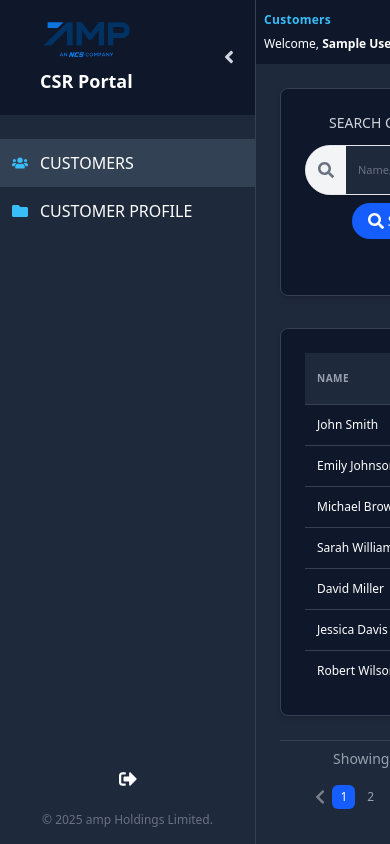
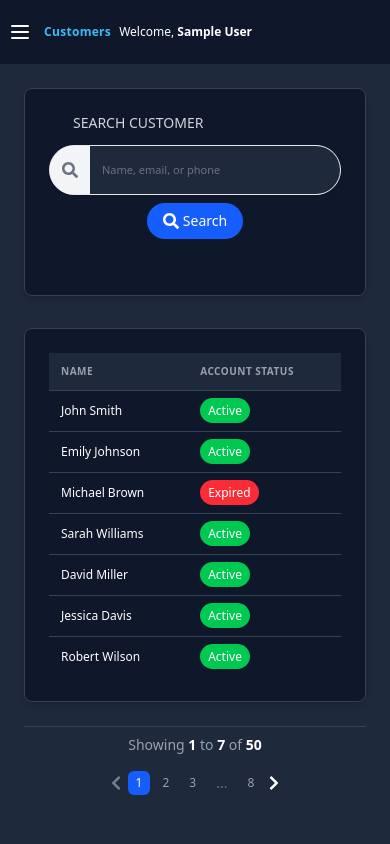
Before and after one commit to kingdomb/csr-portal-frontend, a React (Vite) app: page /customers in a window 390 px wide. Built offline with nearby package versions, Linux system fonts and the light colour scheme; sample sign-in values are in the browser's storage.

Commit message:
Enhance mobile sidebar behavior
• Sidebar auto-collapses on mobile when an item is clicked

• Clicking outside the sidebar on mobile also collapses it

• Improves drawer UX for small screens

• Preserves existing behavior for large screens

```diff
--- a/src/components/layout/Sidebar.jsx
+++ b/src/components/layout/Sidebar.jsx
@@ -33,12 +33,19 @@ const Sidebar = () => {
     setSelectedSubscription,
   } = useCustomerModals();
 
-  const [isCollapsed, setIsCollapsed] = useState(false);
+  const [isCollapsed, setIsCollapsed] = useState(() => {
+    if (typeof window !== 'undefined') {
+      return window.innerWidth < 1280;
+    }
+    return false;
+  });
+
   const [isCollapsedUI, setIsCollapsedUI] = useState(false);
   const [isFooterVisible, setIsFooterVisible] = useState(false);
   const [isLargeScreen, setIsLargeScreen] = useState(false);
   const [manuallyToggled, setManuallyToggled] = useState(false);
   const timeoutRef = useRef(null);
+  const sidebarRef = useRef(null);
 
   const BREAKPOINT = 1280;
 
@@ -75,6 +82,15 @@ const Sidebar = () => {
   ];
 
   useEffect(() => {
+    const handleToggle = () => {
+      setIsCollapsed((prev) => !prev);
+      setManuallyToggled(true);
+    };
+    document.addEventListener('toggle-sidebar', handleToggle);
+    return () => document.removeEventListener('toggle-sidebar', handleToggle);
+  }, []);
+
+  useEffect(() => {
     const handleResize = () => {
       const screenIsLarge = window.innerWidth >= BREAKPOINT;
       if (screenIsLarge !== isLargeScreen && !manuallyToggled) {
@@ -100,6 +116,18 @@ const Sidebar = () => {
     return () => timeoutRef.current && clearTimeout(timeoutRef.current);
   }, [isCollapsed]);
 
+  useEffect(() => {
+    const handleClickOutside = (e) => {
+      if (!isLargeScreen && sidebarRef.current && !sidebarRef.current.contains(e.target)) {
+        setIsCollapsed(true);
+        setManuallyToggled(true);
+      }
+    };
+
+    document.addEventListener('mousedown', handleClickOutside);
+    return () => document.removeEventListener('mousedown', handleClickOutside);
+  }, [isLargeScreen]);
+
   const handleMainNavClick = (itemName, path) => {
     setActiveNavItem(itemName);
     navigate(path);
@@ -116,9 +144,10 @@ const Sidebar = () => {
   return (
     <div className="flex">
       <div
-        className={`bg-[#1E293B] border-r border-gray-700 h-screen transition-all duration-300 relative ${
-          isCollapsedUI ? 'w-16' : 'w-64'
-        } shrink-0`}
+        ref={sidebarRef}
+        className={`bg-[#1E293B] border-r border-gray-700 h-screen transition-all duration-300 fixed xl:relative top-0 left-0 z-50
+          ${isCollapsedUI ? 'w-16 -translate-x-full xl:translate-x-0' : 'w-64 translate-x-0'}
+          transform xl:transform-none ease-in-out`}
       >
         <div className="bg-[#0F172A] px-4 py-5 text-white flex items-center justify-between min-h-16">
           <SidebarBranding isCollapsedUI={isCollapsedUI} />
--- a/src/components/layout/Topbar.jsx
+++ b/src/components/layout/Topbar.jsx
@@ -1,6 +1,5 @@
 // Topbar.jsx
 import { FaSignOutAlt } from 'react-icons/fa';
-
 import { useNavigation } from '../../hooks/useNavigation.js';
 
 const Topbar = ({ username, onLogout }) => {
@@ -8,16 +7,42 @@ const Topbar = ({ username, onLogout }) => {
 
   return (
     <div className="bg-[#0F172A] text-white flex flex-wrap items-center justify-between px-2 xl:px-4 xl:px-6 py-3 shadow-xl h-16 text-xs xl:text-sm">
-      <TopbarLabel label={formatLabel(activeNavItem)} />
+      {/* Left group: menu + label + username (on mobile) */}
+      <div className="flex items-center gap-2">
+        {/* 👇 Mobile-only sidebar toggle */}
+        <button
+          onClick={() => document.dispatchEvent(new CustomEvent('toggle-sidebar'))}
+          className="xl:hidden text-white hover:text-blue-400 focus:outline-none"
+          aria-label="Toggle sidebar"
+        >
+          <svg
+            className="w-6 h-6"
+            fill="none"
+            stroke="currentColor"
+            strokeWidth={2}
+            viewBox="0 0 24 24"
+          >
+            <path strokeLinecap="round" strokeLinejoin="round" d="M4 6h16M4 12h16M4 18h16" />
+          </svg>
+        </button>
 
-      <div className="flex flex-wrap justify-between items-center w-full xl:w-auto mt-2 xl:mt-0 gap-x-2 gap-y-1">
+        {/* 👇 Wrap label + username only on mobile */}
+        <div className="flex flex-col sm:flex-row sm:items-center gap-1 sm:gap-2 ml-1 xl:hidden">
+          <TopbarLabel label={formatLabel(activeNavItem)} />
+          <TopbarUsername username={username} />
+        </div>
+
+        {/* 👇 On xl+, show label only (outside this block) */}
+        <div className="hidden xl:block">
+          <TopbarLabel label={formatLabel(activeNavItem)} />
+        </div>
+      </div>
+
+      {/* Right group */}
+      <div className="hidden xl:flex items-center gap-2 ml-auto">
         <TopbarUsername username={username} />
-
-        {/* 👇 Visible only from 448px (xl) and up */}
-        <div className="hidden xl:flex items-center gap-2 ml-auto">
-          <div className="border-l-2 border-white h-5 xl:h-6 xl:h-7 mx-2 xl:mx-3 rounded-full" />
-          <TopbarLogout onLogout={onLogout} />
-        </div>
+        <div className="border-l-2 border-white h-5 xl:h-6 xl:h-7 mx-2 xl:mx-3 rounded-full" />
+        <TopbarLogout onLogout={onLogout} />
       </div>
     </div>
   );
```
